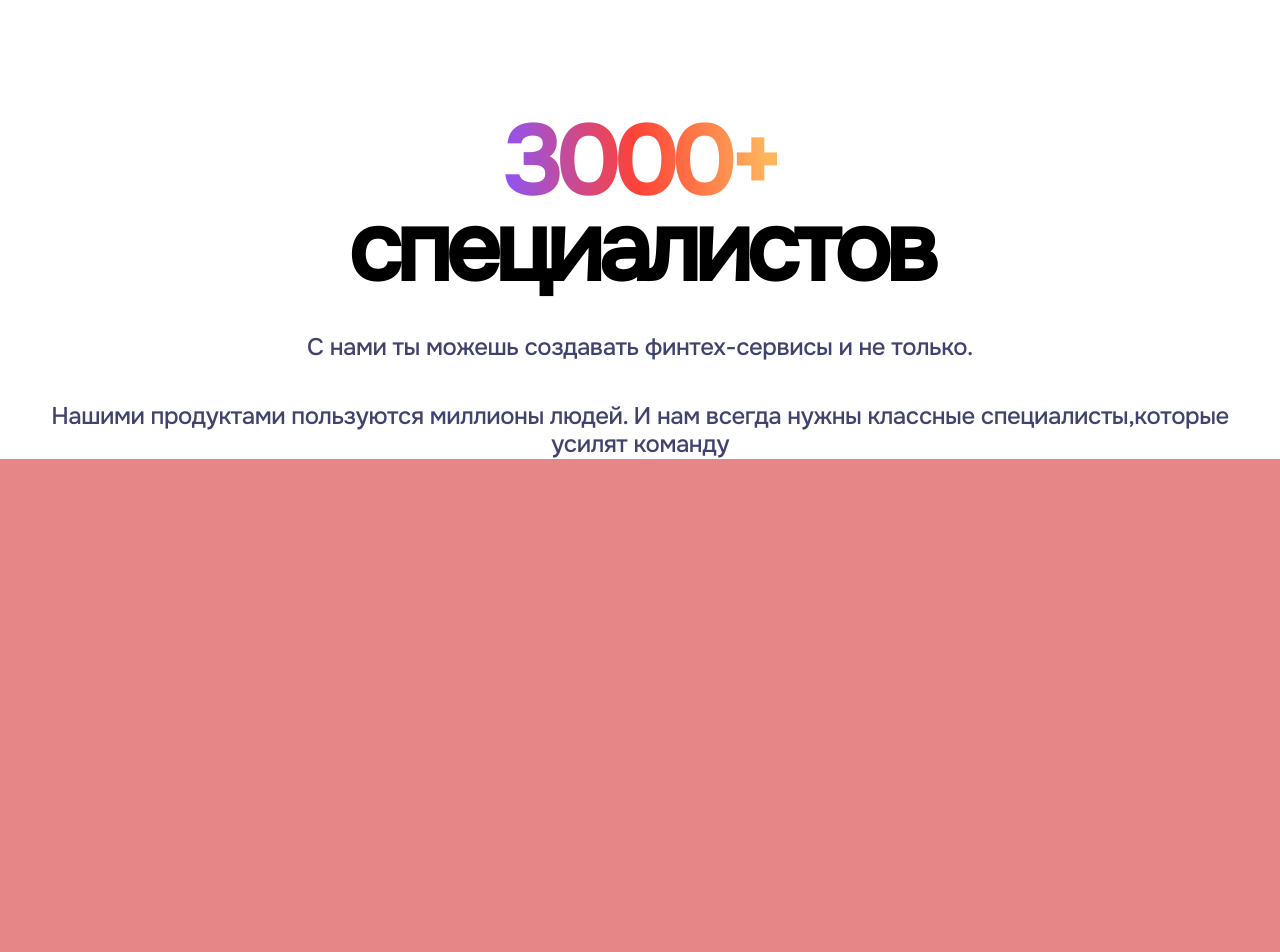
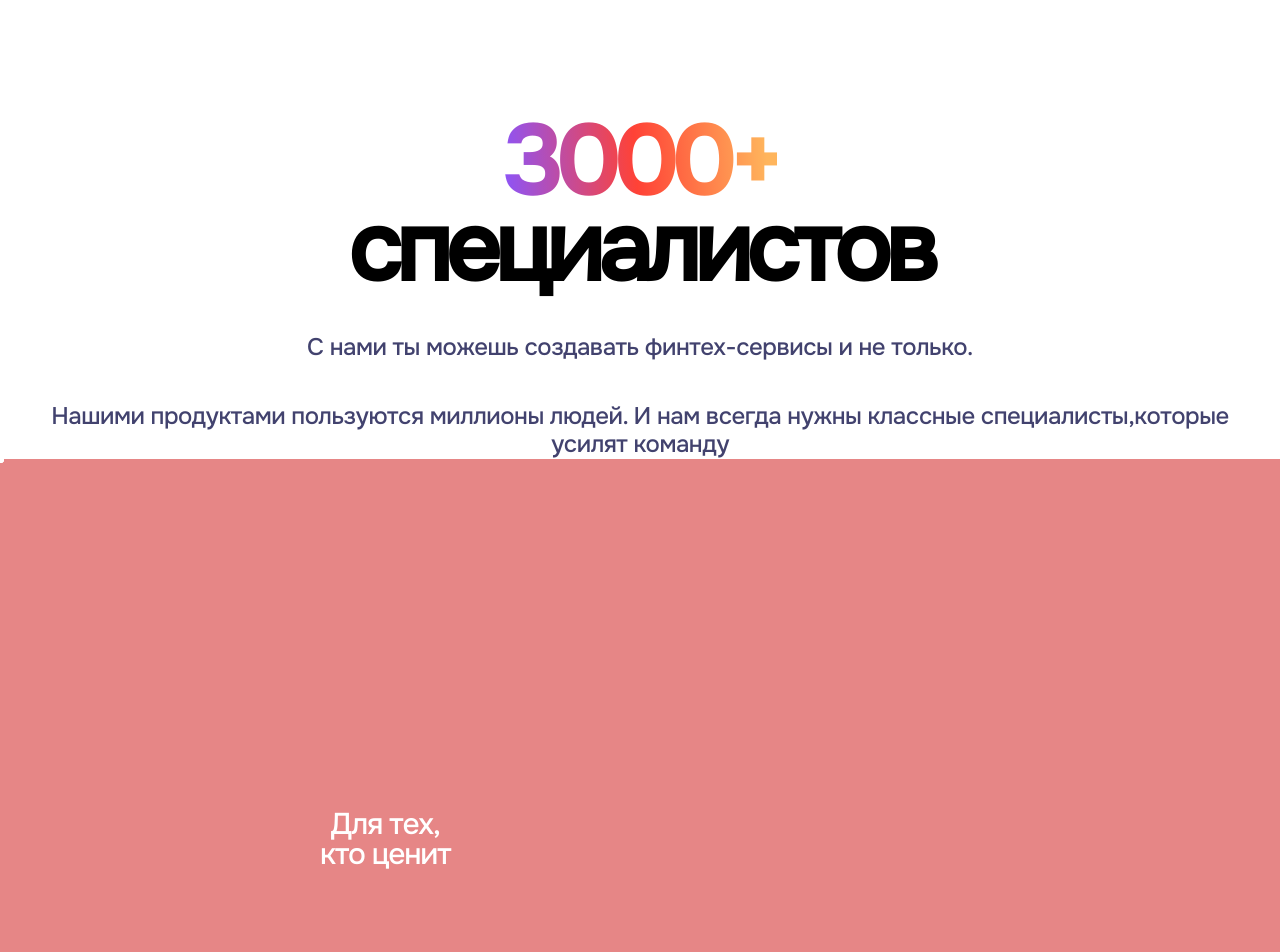
Before and after one commit to Mediumgr/digital, a Vue app: page / in a window 1280 px wide. Shown: the top 952 px of the page. Built offline with nearby package versions, Linux system fonts and the light colour scheme.

Commit message:
working on canvas

```diff
--- a/src/components/SpecialistsInfo.vue
+++ b/src/components/SpecialistsInfo.vue
@@ -12,17 +12,18 @@
   </div>
   <div class="canvas__wrapper">
     <canvas class="canvas" id="canvas"></canvas>
+    <span class="text">Для тех,<br />кто ценит</span>
   </div>
 </template>
 
 <script setup>
 import { onMounted } from 'vue';
-
+/*     'Личную\nответственность', */
 const canvasAnimation = () => {
   const show = 5; // Количество точек
   const labels = [
     'Экспертизу',
-    'Личную ответственность',
+    'Личную\nответственность',
     'Гибкость',
     'Потенциал',
     'Свободу идей',
@@ -31,9 +32,29 @@ const canvasAnimation = () => {
   const labelOffset = 2; // Сдвиг надписи вперед
   const canvas = document.getElementById('canvas');
   let scene = canvas.getContext('2d');
-  let canvasWidth = (canvas.width = window.innerWidth);
-  let canvasHeight = (canvas.height = window.innerWidth);
+  /*   let clientWidth = document.documentElement.clientWidth;
 
+  let canvasWidth = (canvas.width = clientWidth);
+  let canvasHeight = (canvas.height = clientWidth); */
+  let canvasWidth;
+  let canvasHeight;
+
+  function updateCanvasSize() {
+    canvasWidth = canvas.width = document.documentElement.clientWidth;
+    canvasHeight = canvas.height = document.documentElement.clientWidth;
+  }
+
+  window.addEventListener('load', updateCanvasSize);
+  window.addEventListener('resize', updateCanvasSize);
+
+  /*   if (clientWidth > 767.98) {
+    canvasWidth = canvas.width = 688;
+    canvasHeight = canvas.height = 500;
+  }
+  if (clientWidth > 1439.98) {
+    canvasWidth = canvas.width = 1420;
+    canvasHeight = canvas.height = 900;
+  } */
   // Создаем точку
   class Dot {
     constructor(x, y, label) {
@@ -45,15 +66,25 @@ const canvasAnimation = () => {
       this.speed = 25; // Расстояние 25px за 1 секунду
       this.animationTimeout = 3000; // Время движения и остановки в 3 секунды
       this.lastPauseTime = Date.now();
-      this.paused = false;
+      this.paused = true; // Начнем с паузы
       this.direction = 1;
       this.randomizeMovement();
-      this.rotation = (180 * Math.PI) / 180; // Поворот на 180 градусов
+      this.rotation = (180 * Math.PI) / 10; // Поворот на 180 градусов
       this.label = label;
       this.labelOffset = labelOffset;
+      this.animationStarted = false;
     }
 
     update() {
+      if (!this.animationStarted) {
+        // Синхронный старт
+        setTimeout(() => {
+          this.paused = false;
+          this.animationStarted = true;
+          this.lastPauseTime = Date.now();
+        }, Math.random() * this.animationTimeout); // Рандомизированный старт
+      }
+
       if (
         this.paused &&
         Date.now() - this.lastPauseTime >= this.animationTimeout
@@ -61,6 +92,14 @@ const canvasAnimation = () => {
         this.paused = false;
         this.randomizeMovement();
         this.lastPauseTime = Date.now();
+        this.animationStarted = false; // Устанавливаем флаг остановки анимации
+
+        // Задержка в 2 секунды перед следующим синхронным стартом всех точек
+        setTimeout(() => {
+          for (const dot of dots) {
+            dot.animationStarted = false;
+          }
+        }, 2000);
       }
 
       if (!this.paused) {
@@ -84,7 +123,7 @@ const canvasAnimation = () => {
       scene.restore();
 
       // Стиль надписи
-      scene.font = '500 18px Onest';
+      scene.font = '500 14px Onest';
       scene.fillStyle = '#fff';
       scene.textAlign = 'center';
       scene.textBaseline = 'bottom';
@@ -97,22 +136,25 @@ const canvasAnimation = () => {
       let labelY = this.py;
 
       if (this.label === 'Потенциал') {
-        labelX -= labelSpacing + 40;
-        labelY -= labelSpacing - 30;
+        labelX -= labelSpacing + 25;
+        labelY -= labelSpacing - 25;
       } else if (this.label === 'Свободу идей') {
         labelX += labelSpacing;
-        labelY -= labelSpacing - 10;
+        labelY -= labelSpacing - 15;
       } else if (this.label === 'Экспертизу') {
-        labelX += labelSpacing + 40;
-        labelY -= labelSpacing - 30;
+        labelX += labelSpacing + 28;
+        labelY -= labelSpacing - 27;
       } else if (this.label === 'Гибкость') {
-        labelX -= labelSpacing + 30;
-        labelY += labelSpacing - 10;
-      } else if (this.label === 'Личную ответственность') {
-        labelX -= labelSpacing-20;
-        labelY += labelSpacing + 10;
+        labelX -= labelSpacing + 20;
+        labelY += labelSpacing - 12;
+      } else if (this.label === 'Личную\nответственность') {
+        // Разбиваем на две строки
+        const lines = this.label.split('\n');
+        scene.fillText(lines[0], labelX, labelY + 24);
+        scene.fillText(lines[1], labelX, labelY + 37);
+        return; // Выходим, чтобы избежать дублирования надписи
       }
-
+      scene.font = '500 14px Onest'; // Возвращаем настройки стиля
       scene.fillText(this.label, labelX, labelY);
     }
 
@@ -134,9 +176,14 @@ const canvasAnimation = () => {
   const centerY = canvasHeight / 2;
   const space = 100;
 
+  // Определите расстояние в зависимости от ширины экрана
+  // const distanceFromCenter = Math.min(canvasWidth, canvasHeight) * 0.4;
+
   for (let i = 0; i < show; i++) {
     const x = centerX + space * Math.cos((i / show) * Math.PI * 2);
     const y = centerY + space * Math.sin((i / show) * Math.PI * 2);
+    /*     const x = centerX + distanceFromCenter * Math.cos((i / labels.length) * Math.PI * 2);
+    const y = centerY + distanceFromCenter * Math.sin((i / labels.length) * Math.PI * 2); */
     dots.push(new Dot(x, y, labels[i]));
   }
 
@@ -168,10 +215,11 @@ const canvasAnimation = () => {
 
   draw();
 
-  window.addEventListener('resize', () => {
-    canvasWidth = canvas.width = window.innerWidth;
-    canvasHeight = canvas.height = window.innerWidth;
-  });
+  /*   window.addEventListener('resize', () => {
+    let clientWidth = document.documentElement.clientWidth;
+    canvasWidth = canvas.width = clientWidth;
+    canvasHeight = canvas.height = clientWidth;
+  }); */
 };
 
 onMounted(() => {
@@ -183,9 +231,11 @@ onMounted(() => {
 .canvas {
   /*   height: 600px; */
   color: var(--color-white);
+  display: flex;
   margin: 0 auto;
   &__wrapper {
     margin: 0 auto;
+    position: relative;
     // background: url('../assets/images/canvas-common.png') no-repeat center;
     background-color: rgb(230, 134, 134);
     /*     height: 488px; */
@@ -209,6 +259,26 @@ onMounted(() => {
     @media screen and (min-width: 1920px) {
       /*  height: 1900px; */
       /*     background-size: cover; */
+    }
+    & > .text {
+      position: absolute;
+      top: 150px;
+      left: 125px;
+      text-align: center;
+      color: var(--color-white, #fff);
+      font-family: Onest;
+      font-size: 28px;
+      line-height: 100%;
+      letter-spacing: -1.2px;
+      @media screen and (min-width: 425px) {
+        top: 170px;
+        left: 160px;
+      }
+      @media screen and (min-width: 768px) {
+        top: 350px;
+        left: 320px;
+        font-size: 30px;
+      }
     }
   }
 }
```
